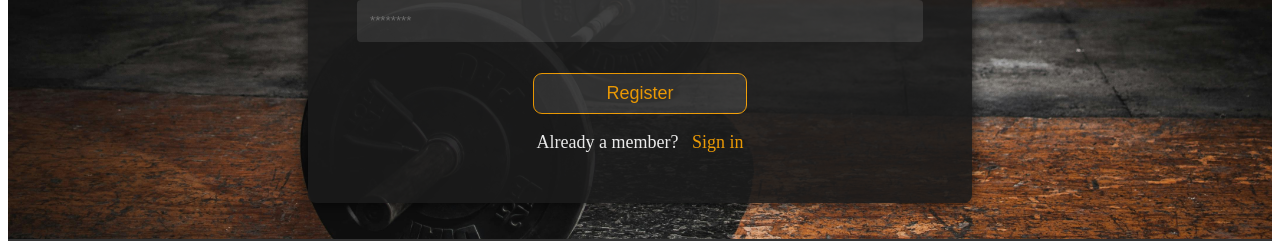
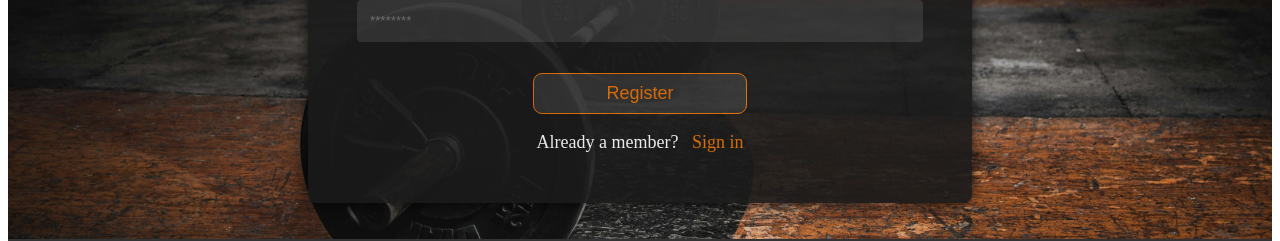
Before and after one commit to icona99/FitBody, a React (Vite) app: page /register in a window 1280 px wide. Shown: the part 508-749 px from the top of the page. Built offline with nearby package versions, Linux system fonts and the light colour scheme.

Commit message:
correct the colours in login and register forms

```diff
--- a/src/components/Login.css
+++ b/src/components/Login.css
@@ -49,22 +49,22 @@
     border-radius: 0.5em;
     padding: 0.5em 4em;
     background: #333;
-    color: orange;
+    color: rgb(233, 115, 4);;
     margin-top: 1em;
-    border: 1px solid orange;
+    border: 1px solid rgb(233, 115, 4);;
 	font-size: 18px;
 }
 
 .login-box button:hover {
 	cursor: pointer;
-    background: orange;
+    background: rgb(233, 115, 4);;
     color: #333;
 
 }
 
 .signup-link {
 	margin: 1em;
-	font-size: 20px;
+	font-size: 18px;
 }
 
 .signup-link span{
@@ -73,5 +73,5 @@
 }
 
 .signup-link a {
-	color: orange;
+	color: rgb(233, 115, 4);;
 }
--- a/src/components/Register.css
+++ b/src/components/Register.css
@@ -52,14 +52,14 @@
     border-radius: 0.5em;
     padding: 0.5em 4em;
     background: #333;
-    color: orange;
+    color: rgb(233, 115, 4);;
     margin-top: 1em;
-    border: 1px solid orange;
+    border: 1px solid rgb(233, 115, 4);;
 }
 
 .register-box button:hover {
     cursor: pointer;
-    background: orange;
+    background: rgb(233, 115, 4);;
     color: #333;
 }
 
@@ -73,7 +73,7 @@
 }
 
 .signup-link a {
-    color: orange;
+    color: rgb(233, 115, 4);;
     text-decoration: none;
     margin-left: 0.5em;
 }
```
